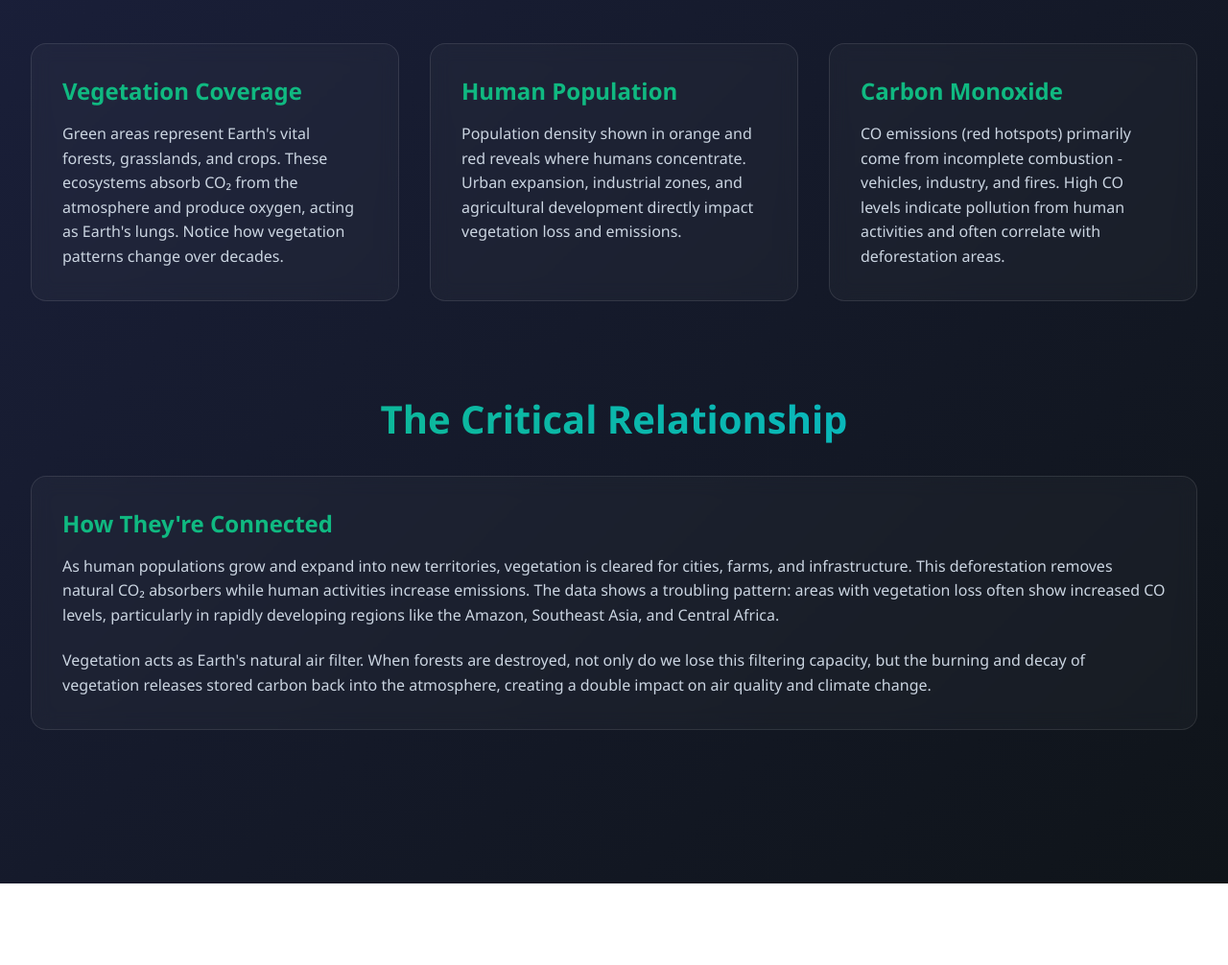
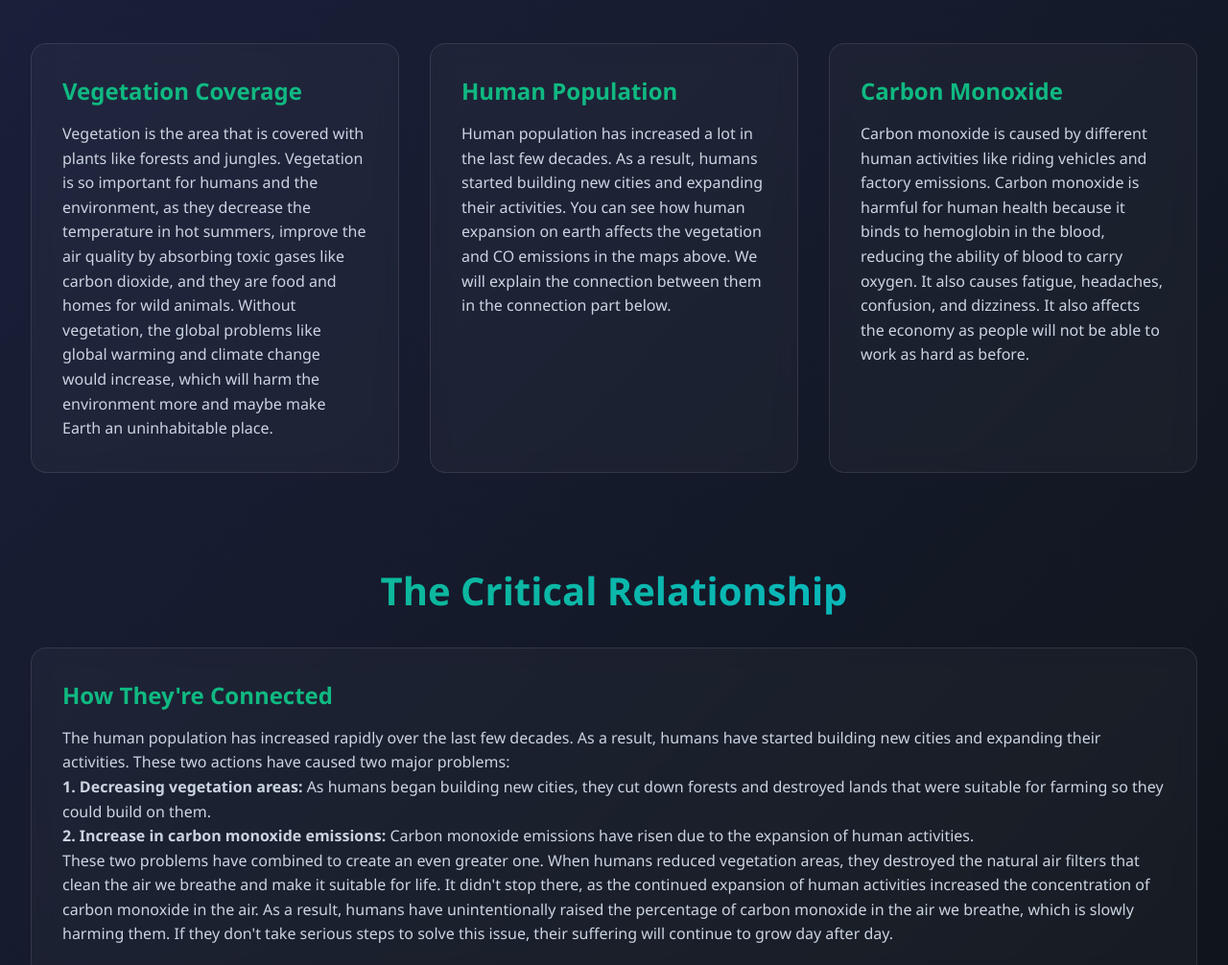
Before and after one commit to Adhaaaaaam/terra-watch-finall, a plain HTML site: page index.html in a window 1280 px wide. Shown: the part 2409-3415 px from the top of the page at 96% size. Before the commit the page ends 3330 px from the top, so only its background shows below. Drawn offline with Linux system fonts and the light colour scheme.

Commit message:
Update index.html

```diff
--- a/index.html
+++ b/index.html
@@ -376,15 +376,15 @@
             <div class="info-grid">
                 <div class="info-card">
                     <h3>Vegetation Coverage</h3>
-                    <p>Green areas represent Earth's vital forests, grasslands, and crops. These ecosystems absorb CO₂ from the atmosphere and produce oxygen, acting as Earth's lungs. Notice how vegetation patterns change over decades.</p>
+                    <p>Vegetation is the area that is covered with plants like forests and jungles. Vegetation is so important for humans and the environment, as they decrease the temperature in hot summers, improve the air quality by absorbing toxic gases like carbon dioxide, and they are food and homes for wild animals. Without vegetation, the global problems like global warming and climate change would increase, which will harm the environment more and maybe make Earth an uninhabitable place.</p>
                 </div>
                 <div class="info-card">
                     <h3>Human Population</h3>
-                    <p>Population density shown in orange and red reveals where humans concentrate. Urban expansion, industrial zones, and agricultural development directly impact vegetation loss and emissions.</p>
+                    <p>Human population has increased a lot in the last few decades. As a result, humans started building new cities and expanding their activities. You can see how human expansion on earth affects the vegetation and CO emissions in the maps above. We will explain the connection between them in the connection part below.</p>
                 </div>
                 <div class="info-card">
                     <h3>Carbon Monoxide</h3>
-                    <p>CO emissions (red hotspots) primarily come from incomplete combustion - vehicles, industry, and fires. High CO levels indicate pollution from human activities and often correlate with deforestation areas.</p>
+                    <p>Carbon monoxide is caused by different human activities like riding vehicles and factory emissions. Carbon monoxide is harmful for human health because it binds to hemoglobin in the blood, reducing the ability of blood to carry oxygen. It also causes fatigue, headaches, confusion, and dizziness. It also affects the economy as people will not be able to work as hard as before.</p>
                 </div>
             </div>
         </div>
@@ -393,9 +393,10 @@
             <h2 class="section-title">The Critical Relationship</h2>
             <div class="info-card">
                 <h3>How They're Connected</h3>
-                <p>As human populations grow and expand into new territories, vegetation is cleared for cities, farms, and infrastructure. This deforestation removes natural CO₂ absorbers while human activities increase emissions. The data shows a troubling pattern: areas with vegetation loss often show increased CO levels, particularly in rapidly developing regions like the Amazon, Southeast Asia, and Central Africa.</p>
-                <br>
-                <p>Vegetation acts as Earth's natural air filter. When forests are destroyed, not only do we lose this filtering capacity, but the burning and decay of vegetation releases stored carbon back into the atmosphere, creating a double impact on air quality and climate change.</p>
+                <p>The human population has increased rapidly over the last few decades. As a result, humans have started building new cities and expanding their activities. These two actions have caused two major problems:</p>
+                <p><strong>1. Decreasing vegetation areas:</strong> As humans began building new cities, they cut down forests and destroyed lands that were suitable for farming so they could build on them.</p>
+                <p><strong>2. Increase in carbon monoxide emissions:</strong> Carbon monoxide emissions have risen due to the expansion of human activities.</p>
+                <p>These two problems have combined to create an even greater one. When humans reduced vegetation areas, they destroyed the natural air filters that clean the air we breathe and make it suitable for life. It didn't stop there, as the continued expansion of human activities increased the concentration of carbon monoxide in the air. As a result, humans have unintentionally raised the percentage of carbon monoxide in the air we breathe, which is slowly harming them. If they don't take serious steps to solve this issue, their suffering will continue to grow day after day.</p>
             </div>
         </div>
     </div>
```
